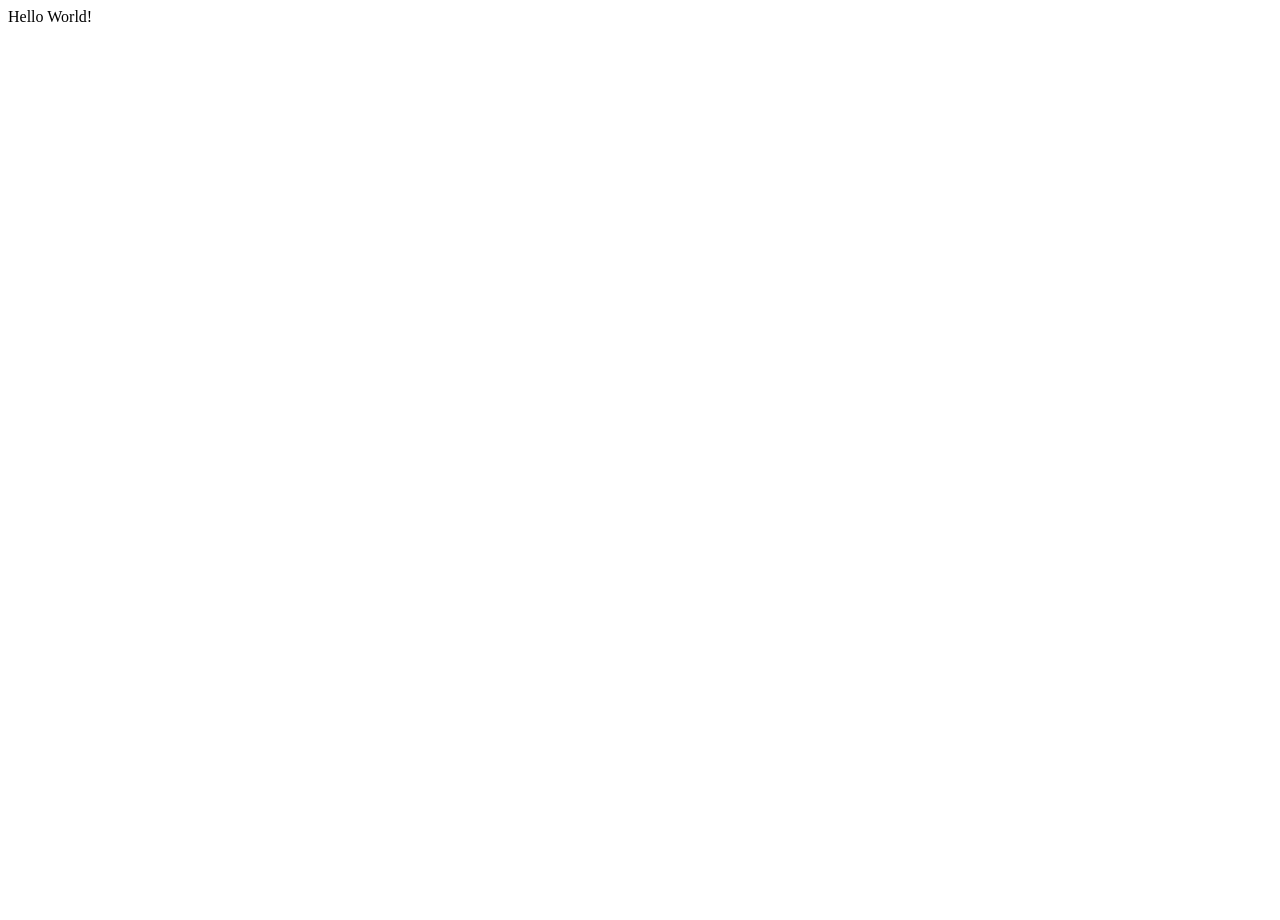
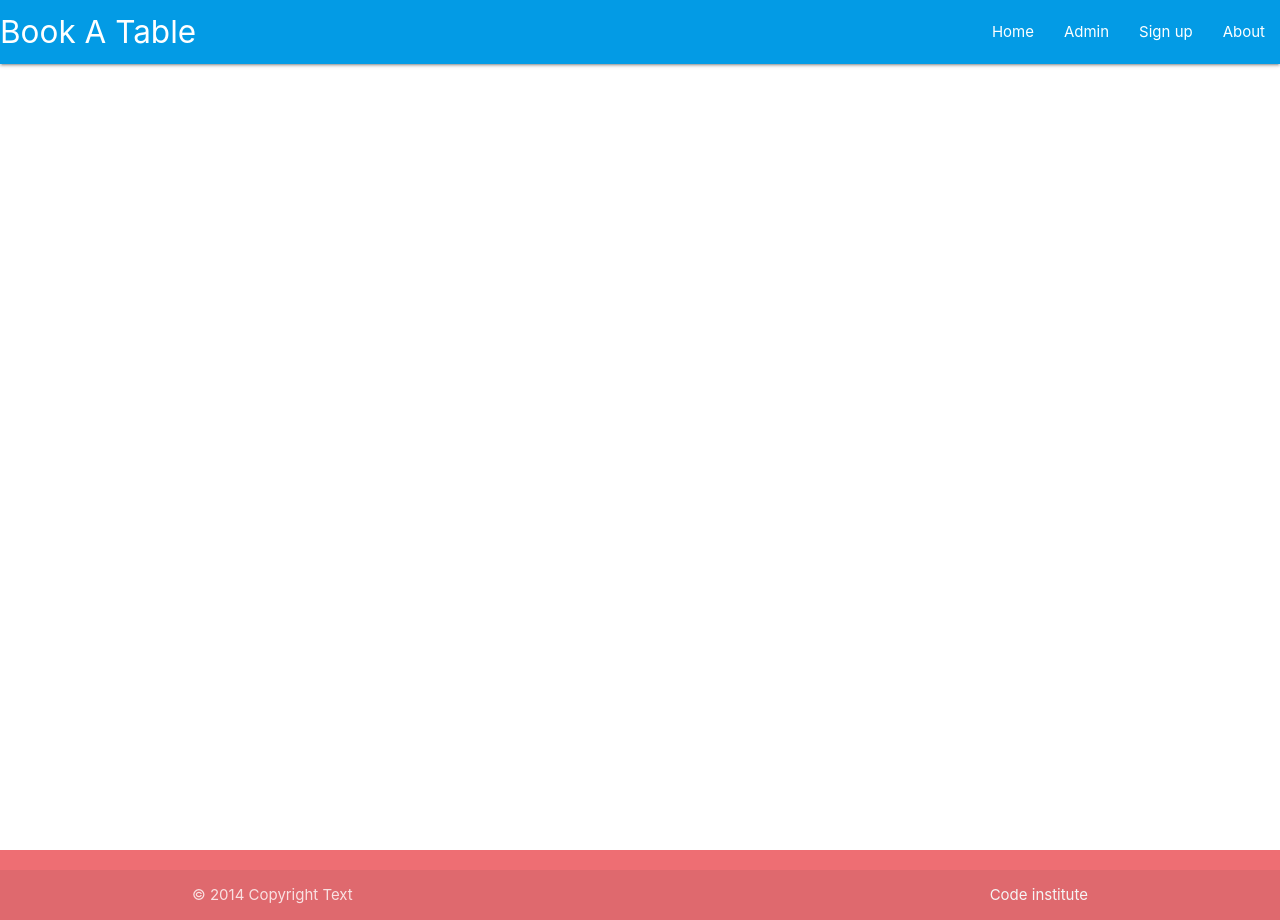
Before and after one commit to Tamirucode/task_manager-, a Flask app: page / in a window 1280 px wide. Before the commit the page is almost empty. Run offline with Flask 3, Linux system fonts and the light colour scheme.

Commit message:
add template inheritance

```diff
--- a/taskmanager/routes.py
+++ b/taskmanager/routes.py
@@ -1,7 +1,9 @@
-from flask import render_template
+from flask import render_template, url_for
 from taskmanager import app, db
+from taskmanager.models import Admindata, Userdata, Tabledata
+
 
 
 @app.route("/")
 def home():
-    return render_template("base.html")
+    return render_template("signup.html")
--- /dev/null
+++ b/taskmanager/static/css/style.css
@@ -0,0 +1,9 @@
+body {
+    display: flex;
+    min-height: 100vh;
+    flex-direction: column;
+  }
+
+  main {
+    flex: 1 0 auto;
+  }
--- /dev/null
+++ b/taskmanager/static/js/script.js
@@ -0,0 +1,5 @@
+
+document.addEventListener('DOMContentLoaded', function() {
+    let sidenav= document.querySelectorAll('.sidenav');
+     M.Sidenav.init(elems, options);
+  });
--- a/taskmanager/templates/base.html
+++ b/taskmanager/templates/base.html
@@ -4,11 +4,55 @@
     <meta charset="UTF-8">
     <meta http-equiv="X-UA-Compatible" content="IE=edge">
     <meta name="viewport" content="width=device-width, initial-scale=1.0">
+     <!-- Compiled and minified CSS -->
+    <link rel="stylesheet" href="https://cdnjs.cloudflare.com/ajax/libs/materialize/1.0.0/css/materialize.min.css">
+    <link rel="stylesheet" href="{{url_for('static', filename = 'css/style.css')}}">
+
+
+
     <title>Task Manager</title>
 </head>
 <body>
+    <header>
+        <!--top nav-->
+    <nav class ="light-blue darken-1">
+        <div class="nav-wrapper">
+          <a href="#!" class="brand-logo">Book A Table</a>
+          <a href="#" data-target="mobile-demo" class="sidenav-trigger"><i class="material-icons">menu</i></a>
+          <ul class="right hide-on-med-and-down">
+            <li><a href="{{url_for('home')}}">Home</a></li>
+            <li><a href="">Admin</a></li>
+            <li><a href="">Sign up</a></li>
+            <li><a href="">About</a></li>
+          </ul>
+        </div>
+      </nav>
+    <!---mobile side--->
+      <ul class="sidenav" id="mobile-demo">
+        <li><a href="{{url_for('home')}}">Home</a></li>
+        <li><a href="">Admin</a></li>
+        <li><a href="">Sign up</a></li>
+        <li><a href="">About</a></li>
+      </ul>
+    </header>
+    <main class="container">
+        {% block content %}
+        {% endblock  %}
 
-    Hello World!
+    </main>
 
+
+    <footer class="page-footer chcolate darken-3">
+        <div class="footer-copyright">
+          <div class="container">
+          © 2014 Copyright Text
+          <a class="grey-text text-lighten-4 right" href="http://codeinstitute.net" target="_blank">Code institute</a>
+          </div>
+        </div>
+      </footer>
+      <!-- Compiled and minified JavaScript -->
+    <script src="https://cdnjs.cloudflare.com/ajax/libs/materialize/1.0.0/js/materialize.min.js"></script>
+
+    <script src="{{url_for('static', filename ='js/script.js')}}"></script>
 </body>
 </html>
--- /dev/null
+++ b/taskmanager/templates/signup.html
@@ -0,0 +1,8 @@
+{% extends "base.html" %}
+{% block content %}
+
+<h3 class = "text-lighten text-darken-4"></h3>
+
+
+
+{% endblock %}
```
Also changed, not shown: taskmanager/models.py (renamed from taskmanager/modeles.py, +3 -4 lines).
